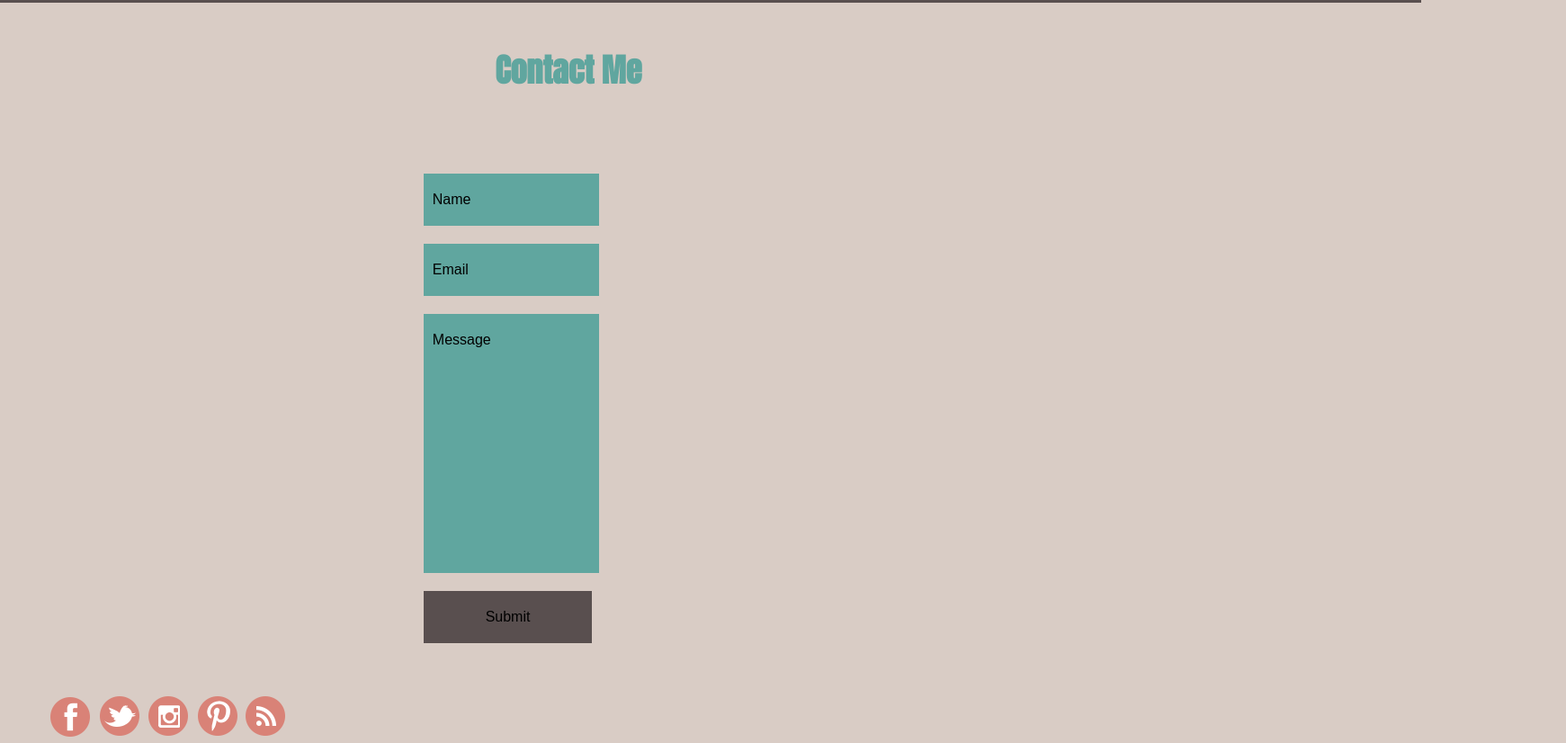
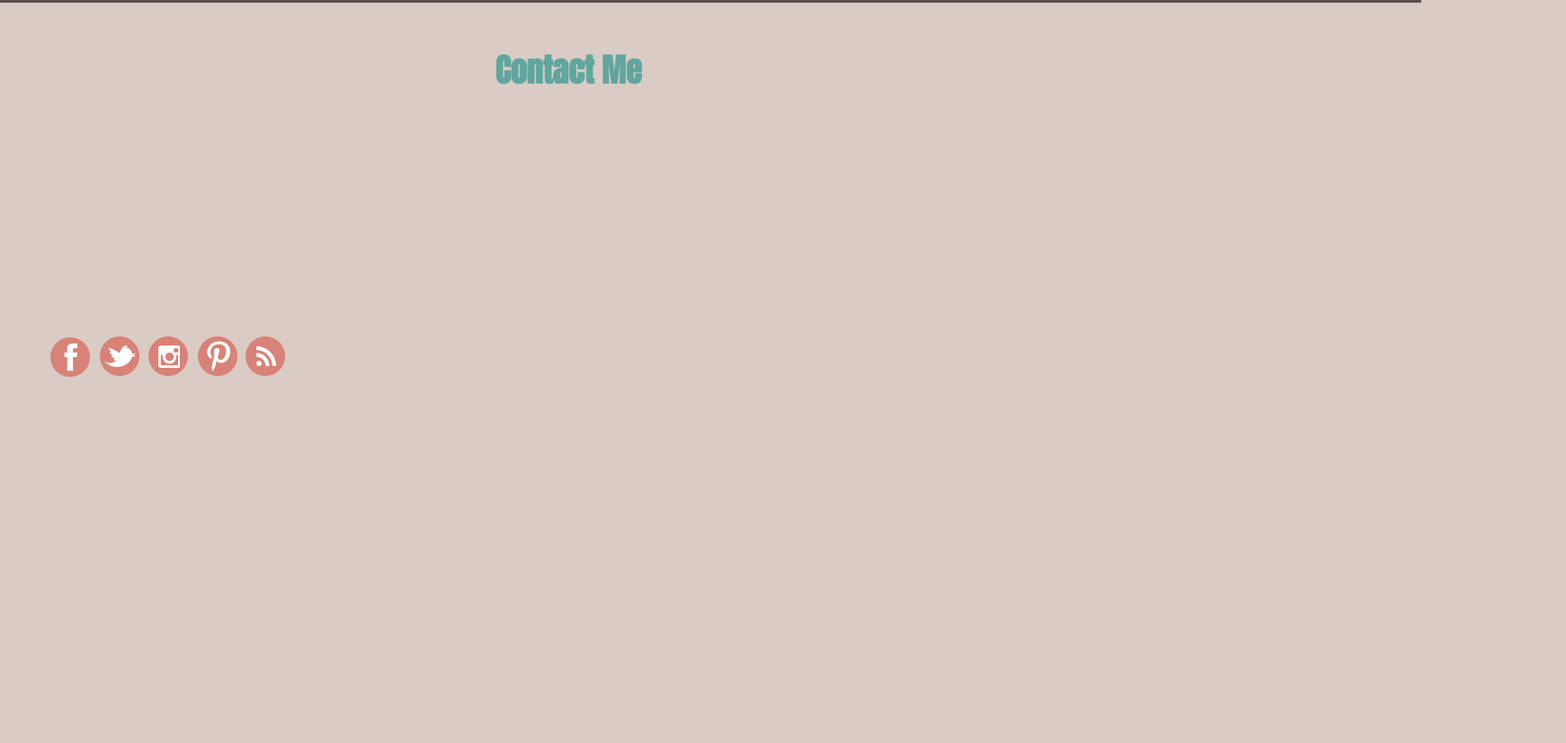
Before and after one commit to zahschag/Zahscha-Gonzalez-Portfolio, a plain HTML site: page main.html in a window 1280 px wide. Shown: the part 2197-3023 px from the top of the page at 90% size, 1741 px wide, since content can reach past the window. After the commit the page ends 2623 px from the top, so only its background shows below. Drawn offline with nearby package versions, Linux system fonts and the light colour scheme; files that its build step writes are made by us from their sources; files whose address does not match are found by name.

Commit message:
Comments were added
Commented out the form to fix the code

```diff
--- a/main.html
+++ b/main.html
@@ -91,7 +91,7 @@
     </div>
     <div id="contact_me">
 
-      <form> <!--Form begins here-->
+     <!-- <form> Form begins here
         <input class="cont-input" type="text" name="name" value="Name"/>
     <br>
     <input class="cont-input" type="text" name="email" value="Email"/>
@@ -99,7 +99,7 @@
     <input class="cont-input message" type="text" name="message" value="Message"/>
   <br>
   <input id="btn" type="button" name="submit" value="Submit"/>
-</form>
+</form> -->
 
 </div>
 <footer>
```
